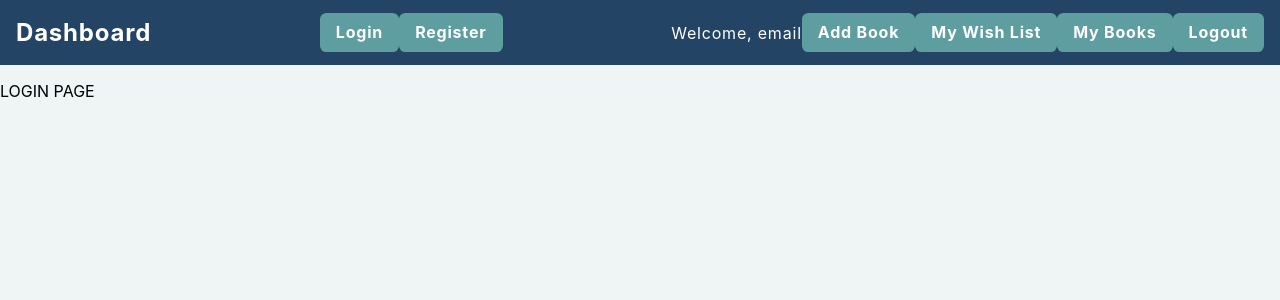
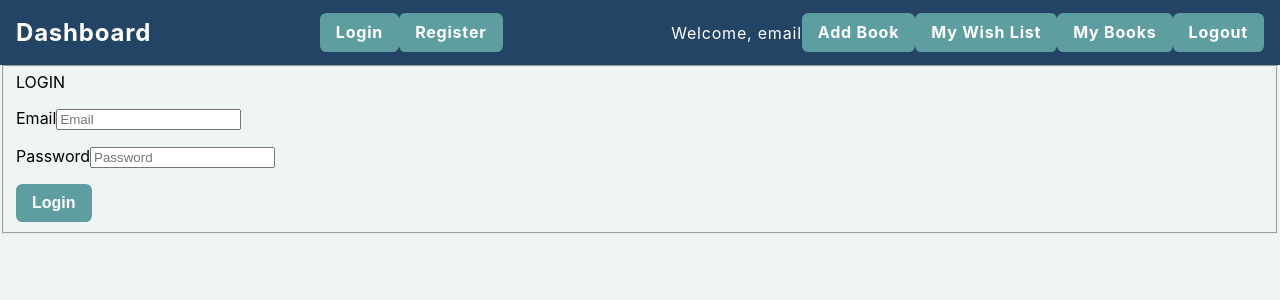
Before and after one commit to YuliiaAlieks/my-books-app, a React (Create React App) app: page /login in a window 1280 px wide. Shown: the top 300 px of the page. Built offline with nearby package versions, Linux system fonts and the light colour scheme.

Commit message:
Basic Login Form

```diff
--- a/src/components/Login/Login.js
+++ b/src/components/Login/Login.js
@@ -1,6 +1,35 @@
 const Login = () => {
+    const onLogin = (e) => {
+        e.preventDefault();
+
+        const formData = new FormData(e.currentTarget);
+        console.log("🧚 ~ formData - email", formData.get('email'));
+
+    }
+
     return (
-        <p>LOGIN PAGE</p>
+        <section>
+            <form id="login-form" onSubmit={onLogin}>
+                <fieldset>
+                    <label>LOGIN</label>
+                    <p>
+                        <label for="email">Email</label>
+                        <span>
+                            <input type="text" name="email" id="email" placeholder="Email" />
+                        </span>
+                    </p>
+                    <p>
+                        <label for="password">Password</label>
+                        <span>
+                            <input type="password" name="password" id="password" placeholder="Password" />
+                        </span>
+                    </p>
+                    <input class="button" type="submit" value="Login" />
+
+                </fieldset>
+            </form>
+
+        </section>
     );
 }
 
```
